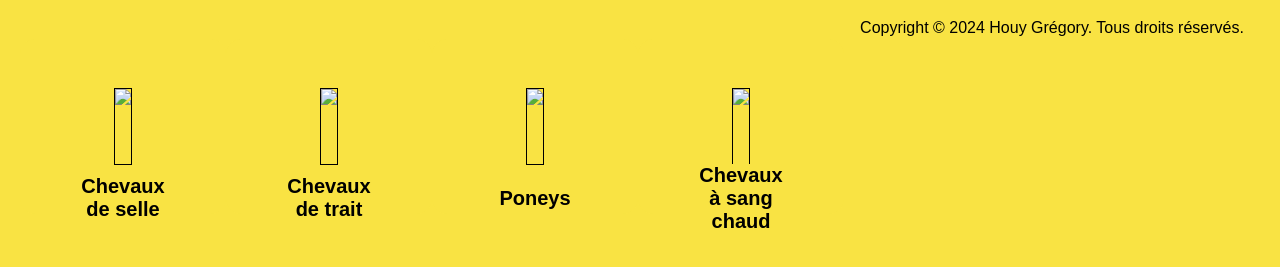
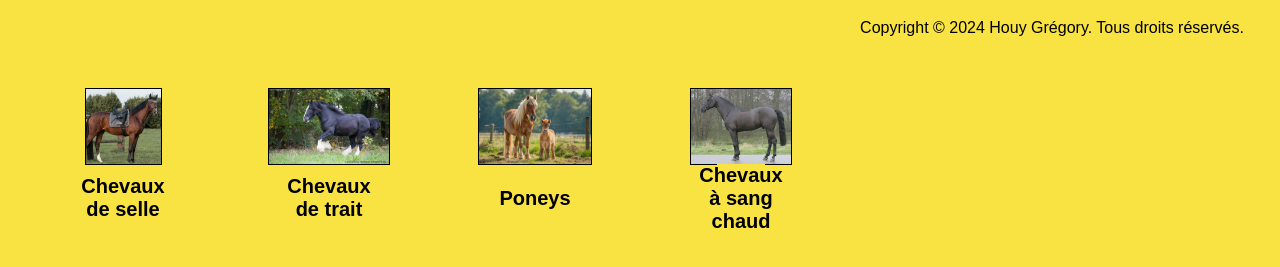
Before and after one commit to gregory-houy/chevaux, a plain HTML site: page index.html in a window 1280 px wide. Shown: the part 61-328 px from the top of the page. Drawn offline with Linux system fonts and the light colour scheme.

Commit message:
Update index.html

```diff
--- a/index.html
+++ b/index.html
@@ -8,13 +8,13 @@
 <body>
     <h1>Choisissez une race de cheval :</h1>
     <div class="corps">
-    <a href="https://fr.wikipedia.org/wiki/Cheval_de_selle"><div class="chevaux"><img src="Ressources/images/selle.png"><br><br><br><br><br><br><br><br><h2>Chevaux de selle</h2></div></a>
+    <a href="https://fr.wikipedia.org/wiki/Cheval_de_selle"><div class="chevaux"><img src="selle.png"><br><br><br><br><br><br><br><br><h2>Chevaux de selle</h2></div></a>
 
-    <a href="https://fr.wikipedia.org/wiki/Cheval_de_trait"><div class="chevaux"><img src="Ressources/images/trait.png"><br><br><br><br><br><br><br><br><h2>Chevaux de trait</h2></div></a>
+    <a href="https://fr.wikipedia.org/wiki/Cheval_de_trait"><div class="chevaux"><img src="trait.png"><br><br><br><br><br><br><br><br><h2>Chevaux de trait</h2></div></a>
 
-    <a href="https://fr.wikipedia.org/wiki/Poney"><div class="chevaux"><img src="Ressources/images/poney.png"><br><br><br><br><br><br><br><br><h2>Poneys</h2></div></a>
+    <a href="https://fr.wikipedia.org/wiki/Poney"><div class="chevaux"><img src="poney.png"><br><br><br><br><br><br><br><br><h2>Poneys</h2></div></a>
 
-    <a href="https://fr.wikipedia.org/wiki/Cheval_%C3%A0_sang_chaud"><div class="chevaux"><img src="Ressources/images/sang-chaud.png"><br><br><br><br><br><br><br><br><h2>Chevaux à sang chaud</h2></div></a>
+    <a href="https://fr.wikipedia.org/wiki/Cheval_%C3%A0_sang_chaud"><div class="chevaux"><img src="sang-chaud.png"><br><br><br><br><br><br><br><br><h2>Chevaux à sang chaud</h2></div></a>
     </div>
     <footer>
         <div class="container">
```
